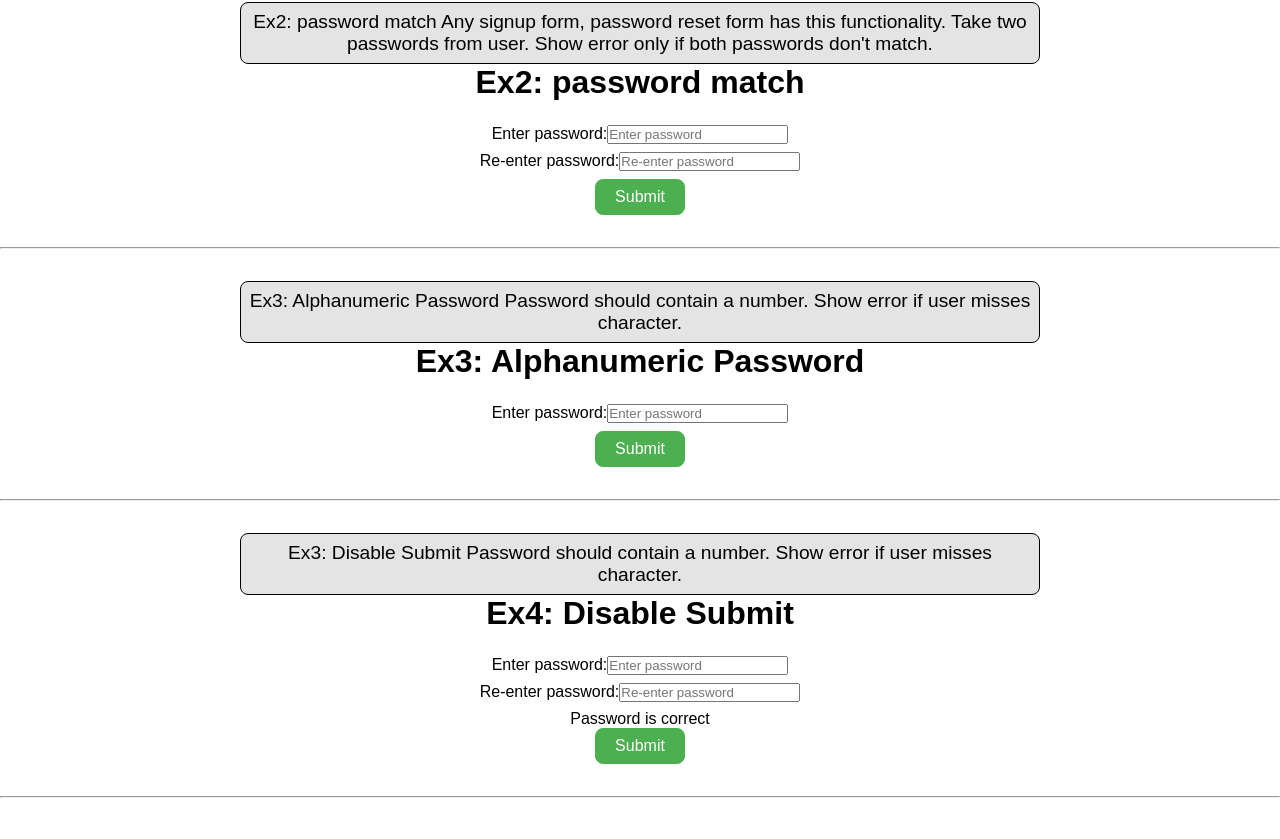
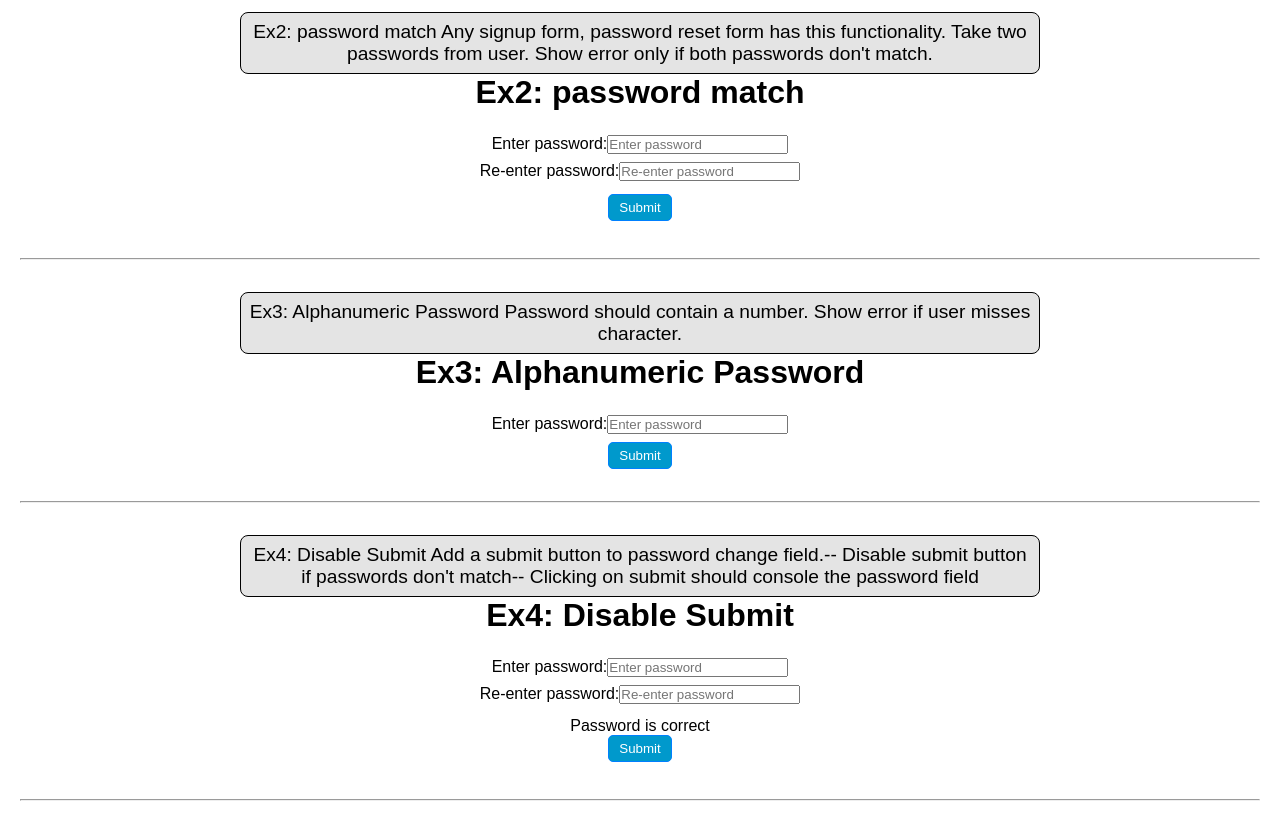
Before and after one commit to Aayushjain-code/ReactJS_Exercise, a React (Create React App) app: page / in a window 1280 px wide. Shown: the part 415-1254 px from the top of the page. Built offline with nearby package versions, Linux system fonts and the light colour scheme; the HTML template or start-up script is replaced by a standard one.

Commit message:
disable submit completed

```diff
--- a/src/App.css
+++ b/src/App.css
@@ -37,13 +37,29 @@ label{
   display: block;
   margin: 0.5rem;
 }
+
 button {
-  margin: auto;
-  padding: 0.5rem 1.2rem;
-  border-radius: 0.5rem;
-  background-color: #4CAF50;
-  color: white;
-  font-size: 1rem;
-  border: 1px solid #4CAF50;
-  cursor: pointer;
+  border: 1px solid #0080ff;
+  background-color: #0099cc;
+  color: #ffffff;
+  padding: 5px 10px;
+  border-radius: 5px;
 }
+
+button:hover {
+  border: 1px solid #0099cc;
+  background-color: #00aacc;
+  color: #ffffff;
+  padding: 5px 10px;
+}
+
+button:disabled,
+button[disabled] {
+  border: 1px solid #999999;
+  background-color: #cccccc;
+  color: #666666;
+}
+
+div {
+  padding: 5px 10px;
+}
--- a/src/Exercises/DisableSubmit/index.js
+++ b/src/Exercises/DisableSubmit/index.js
@@ -36,7 +36,9 @@ const Function = () => {
 			</label>
 			<div>
 				{passwordChecker()}
-				<button onClick={() => { console.log(password) }}>Submit</button>
+				<button
+					disabled={password !== confirmPassword}
+					onClick={() => { console.log(password) }}>Submit</button>
 			</div>
 		</>
 	)
@@ -45,8 +47,10 @@ const Function = () => {
 export default function Exercise() {
 	return (
 		<>
-			<p className='question'>Ex3: Disable Submit
-				Password should contain a number. Show error if user misses character.
+			<p className='question'>Ex4: Disable Submit
+				Add a submit button to password change field.--
+				Disable submit button if passwords don't match--
+				Clicking on submit should console the password field
 
 			</p>
 			<h1>Ex4: Disable Submit</h1>
```
